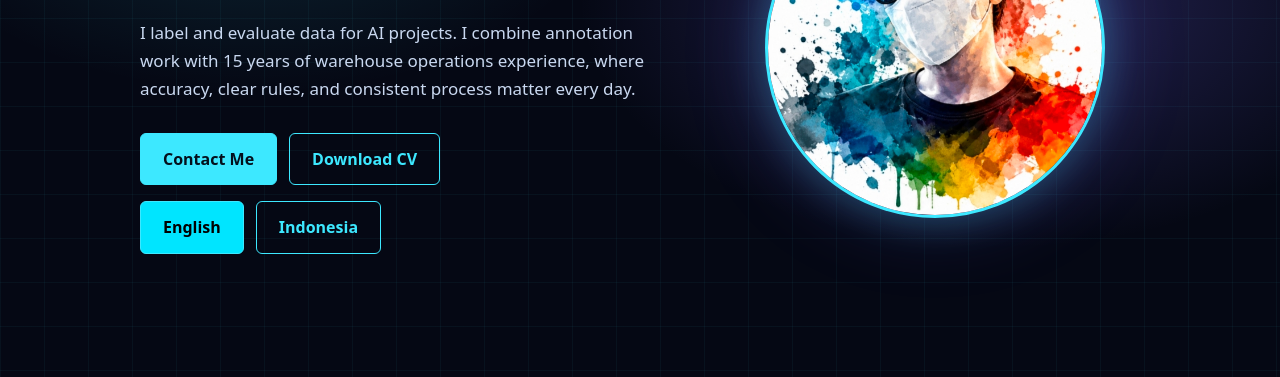
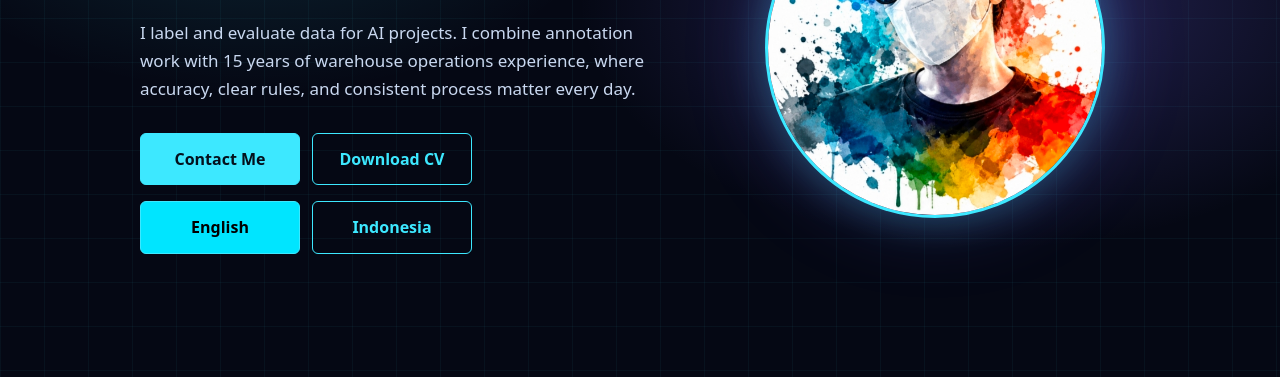
Before and after one commit to Atmansyah/ai-data-annotation-portfolio, a plain HTML site: page index.html in a window 1280 px wide. Shown: the part 290-667 px from the top of the page. Drawn offline with Linux system fonts and the light colour scheme.

Commit message:
Update index.html

```diff
--- a/index.html
+++ b/index.html
@@ -128,6 +128,13 @@
 .lang-switch .btn.active {
   background: #00e5ff;
   color: #000;
+}
+  .btns .btn,
+.lang-switch .btn {
+  min-width: 160px;
+  box-sizing: border-box;
+  text-align: center;
+  justify-content: center;
 }
   </style>
 </head>
```
